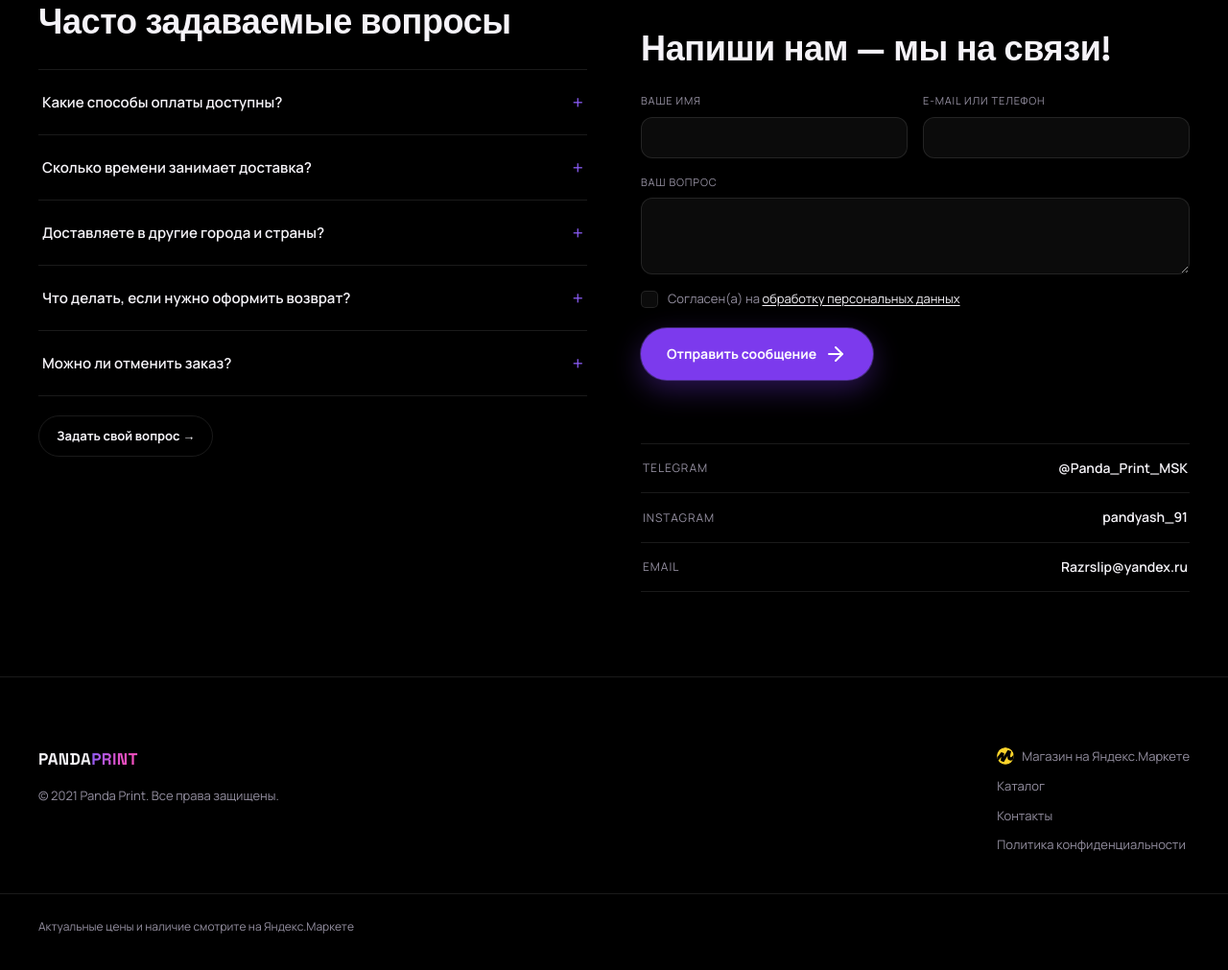
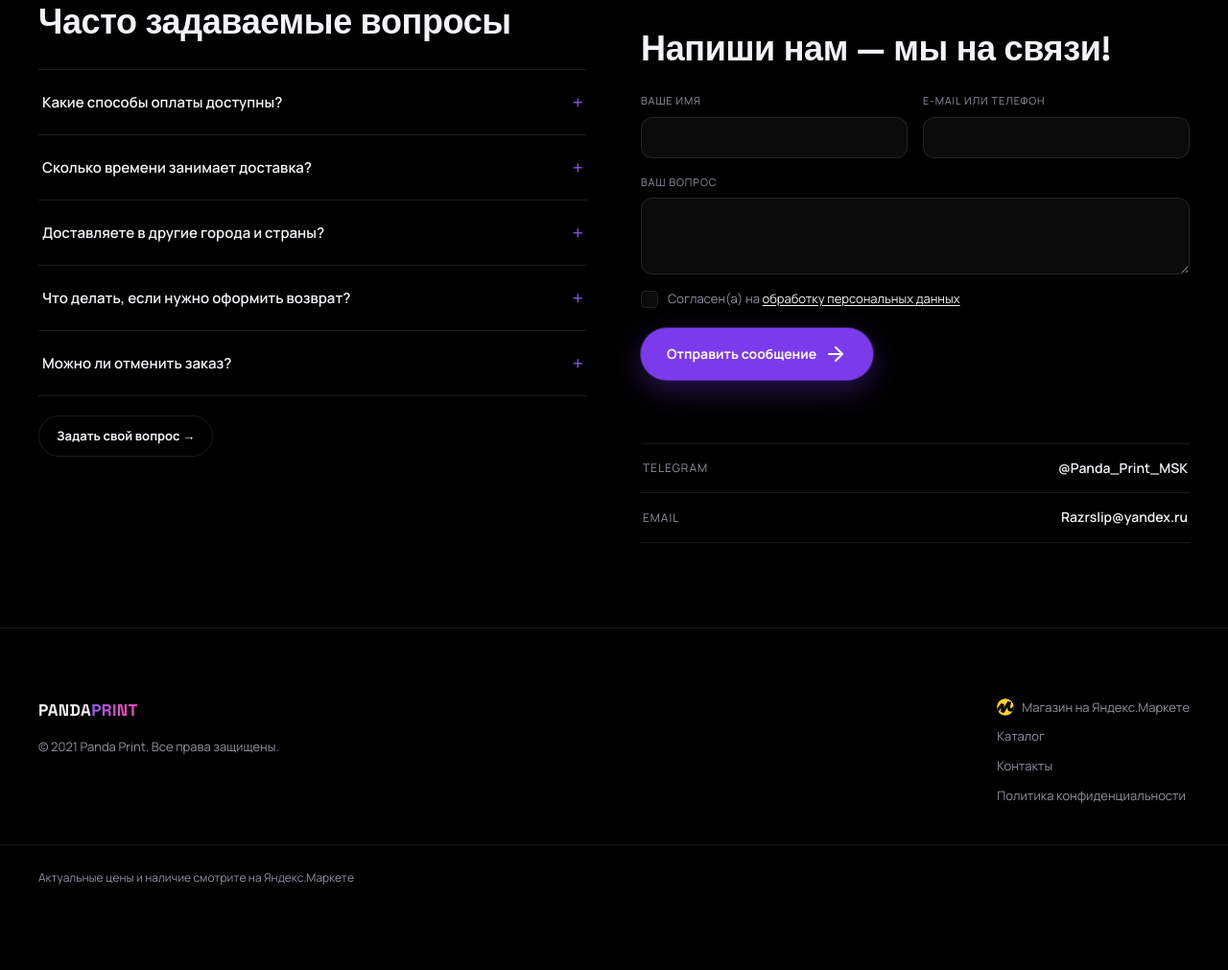
Before and after one commit to abumaybah/pandaprint-website, a plain HTML site: page frontend/index.html in a window 1280 px wide. Shown: the part 3327-4338 px from the top of the page at 96% size. After the commit the page ends 4307 px from the top, so only its background shows below. Drawn offline with nearby package versions, Linux system fonts and the light colour scheme; no server answers; a web font is replaced by a local one.

Commit message:
Убран Instagram из контактов
По просьбе заказчика. В блоке контактов остались Telegram и e-mail.
Больше упоминаний Instagram в проекте нет.

Co-Authored-By: Claude Opus 5 <noreply@anthropic.com>

```diff
--- a/frontend/index.html
+++ b/frontend/index.html
@@ -441,10 +441,6 @@
 							<a class="channel__value" href="https://t.me/Panda_Print_MSK" target="_blank" rel="noopener noreferrer">@Panda_Print_MSK</a>
 						</li>
 						<li class="channel">
-							<span class="channel__label">Instagram</span>
-							<a class="channel__value" href="https://instagram.com/pandyash_91" target="_blank" rel="noopener noreferrer">pandyash_91</a>
-						</li>
-						<li class="channel">
 							<span class="channel__label">Email</span>
 							<a class="channel__value" href="mailto:Razrslip@yandex.ru">Razrslip@yandex.ru</a>
 						</li>
```
